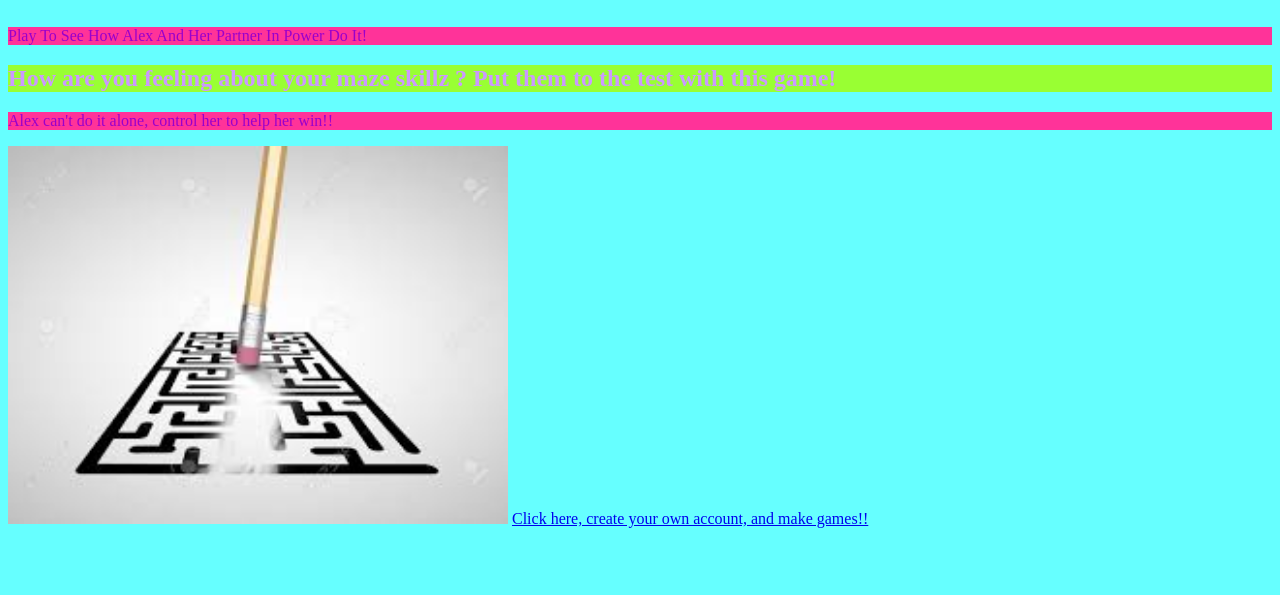
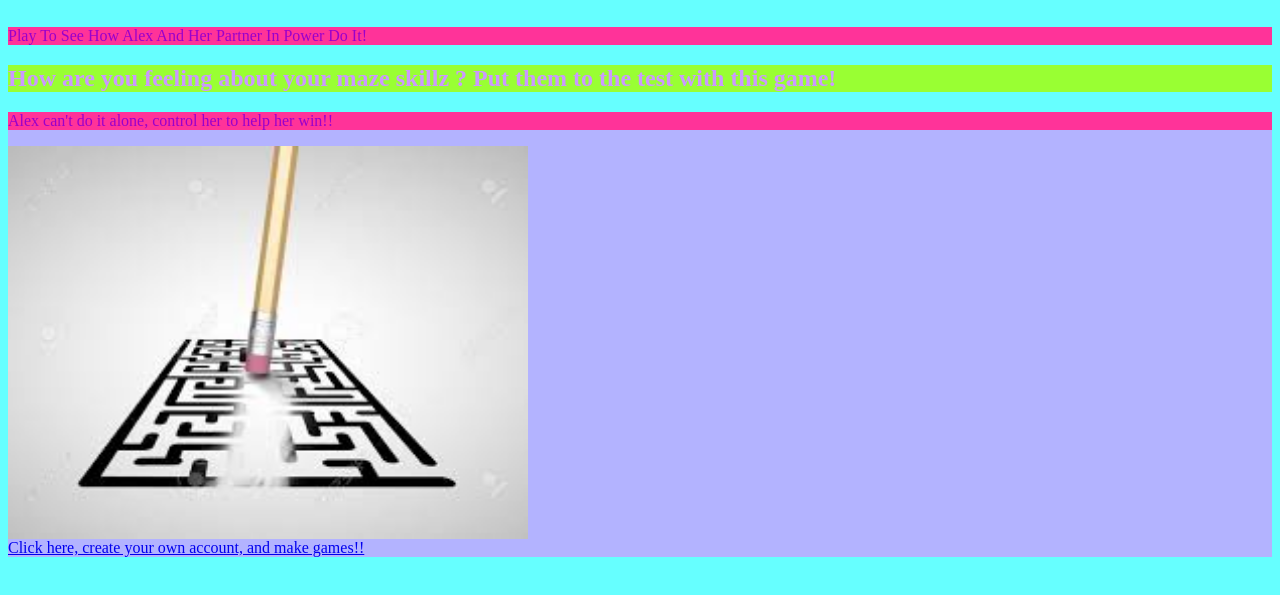
Before and after one commit to A-Epple/Alex, a plain HTML site: page index.html in a window 1280 px wide. Shown: the part 85-680 px from the top of the page. Drawn offline with Linux system fonts and the light colour scheme.

Commit message:
css and blockz

```diff
--- a/index.html
+++ b/index.html
@@ -9,17 +9,29 @@
 </head>
 <body>
 
+
+
 <h1>Alex's Adventure To Defeat Evil King Bellhop</h1>
 
 <p>Play To See How Alex And Her Partner In Power Do It!</p>
 
 <h2>How are you feeling about your maze skillz  ? Put them to the test with this game!</h2>
 
+
+<div id = "blockz" >
+
+
+
 <p> Alex can't do it alone, control her to help her win!!</p>
 
 <img src = " Alex'sMaze.jpeg" alt = Maze Erased>
 
-<a href = "https://scratch.mit.edu/"> Click here, create your own account, and make games!!
+<a href = "https://scratch.mit.edu/" target = "_blank"> Click here, create your own account, and make games!!
+
+
+</div>
+
+
 
 </body>
 </html>
--- a/style.css
+++ b/style.css
@@ -20,6 +20,13 @@ p {
 
 
 img{
-	width: 500px;
+	width: 520px;
 	height:  auto;
+	display:  block;
 }
+
+
+#blockz{
+
+  background: #b3b3ff;
+}
```
